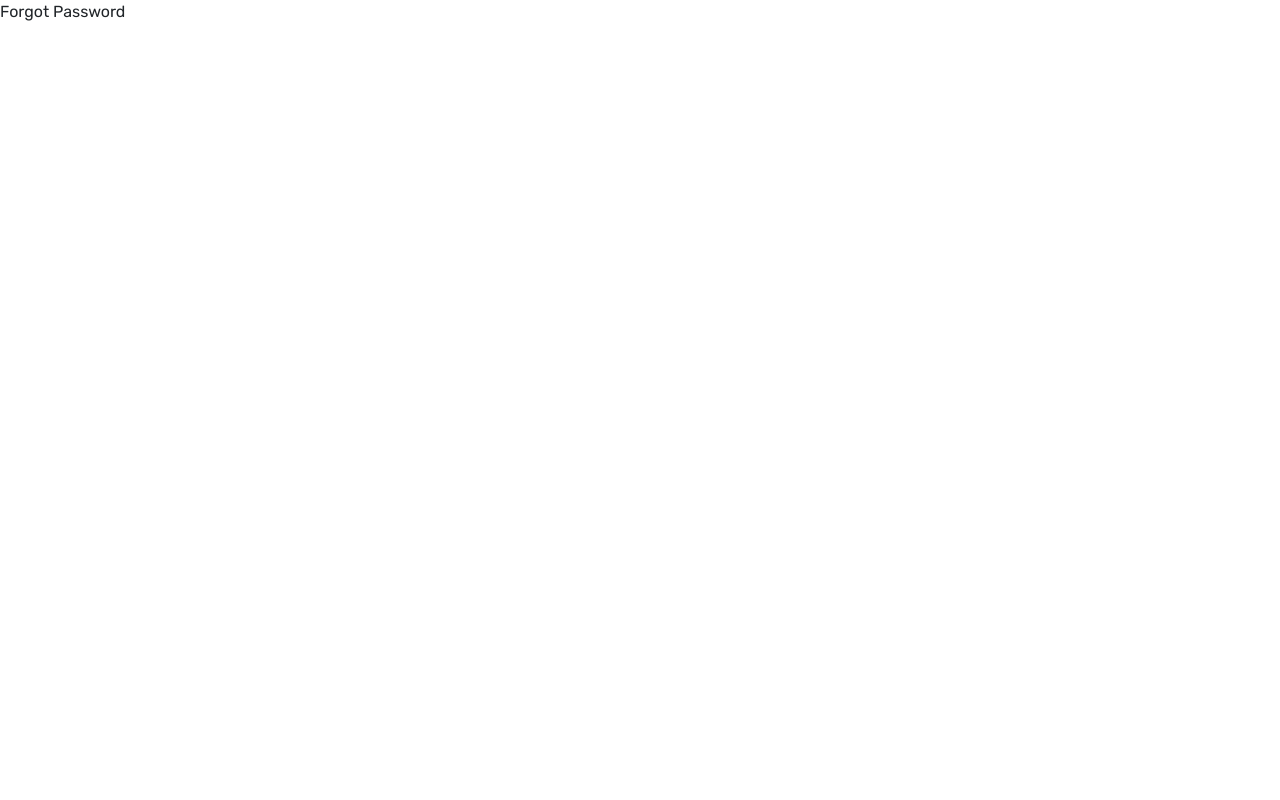
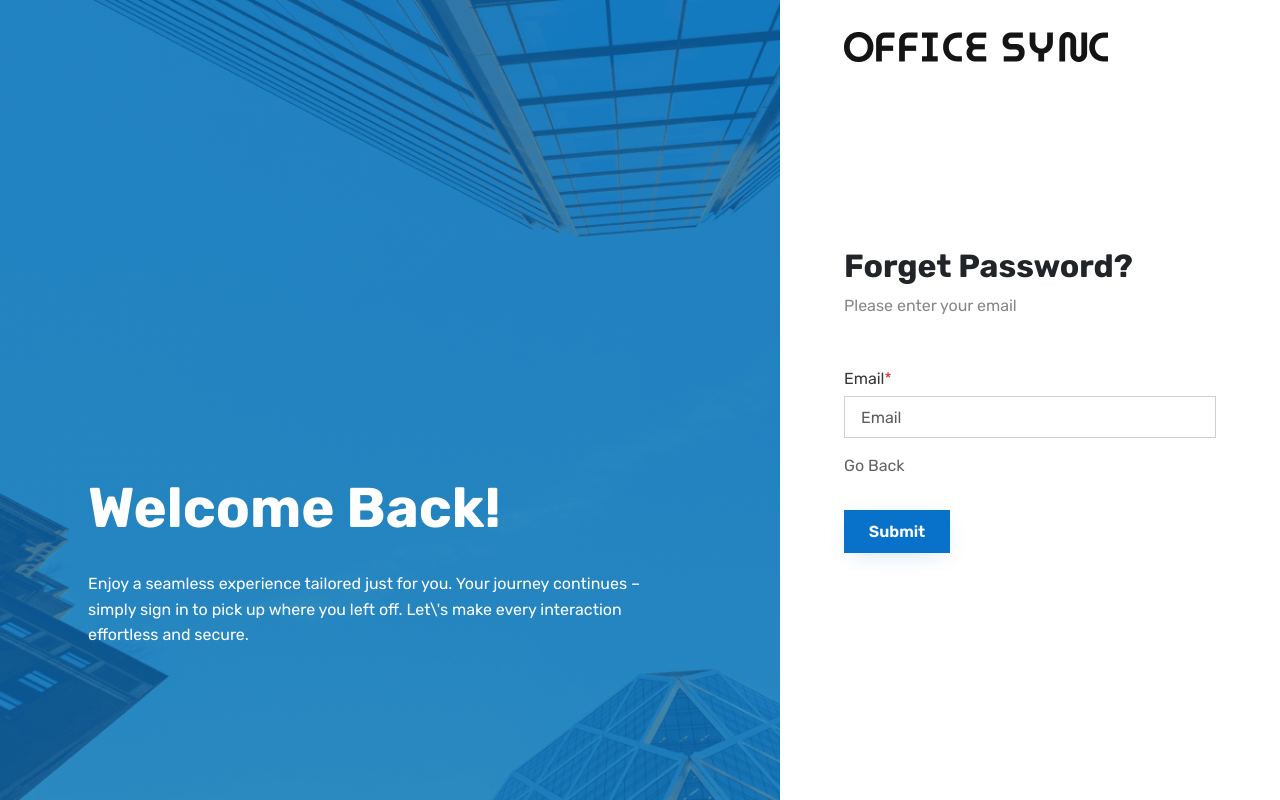
Before and after one commit to developerarjun/officesync-ui-react, a React (Vite) app: page /forgot-password in a window 1280 px wide. Built offline with nearby package versions, Linux system fonts and the light colour scheme.

Commit message:
forget password page setup

```diff
--- a/src/app/modules/auth/forgot-password/ForgotPasswordPage.tsx
+++ b/src/app/modules/auth/forgot-password/ForgotPasswordPage.tsx
@@ -1,14 +1,76 @@
-import { useEffect } from "react";
+import { FormProvider, useForm } from "react-hook-form";
+import { useNavigate } from "react-router-dom";
+import { FORGET_PASSSWORD_FORM_FIELD } from "../login/data-access/models/forget-password-input.model";
+import InputComponent from "../../../shared/components/input/input.component";
+import AuthContentComponent from "../ui/auth-content.component";
+import ButtonComponent from "../../../shared/components/button/ButtonComponent";
 
 function ForgotPasswordPage() {
-    useEffect(() => {
-        console.log("ForgotPassword");
-    }, []);
-    return (
-      <>
-       <>Forgot Password</>
-      </>
-    )
-  }
+  const methods = useForm();
+  const navigate = useNavigate();
 
-  export default ForgotPasswordPage
+  const onSubmit = methods.handleSubmit(data => {
+    console.log(data);
+    methods.reset();
+  })
+
+  return (
+    <section className="authentication">
+       <div className="container-fluid">
+        <div className="row d-flex flex-wrap">
+        <div className="banner-wrap">
+                <AuthContentComponent
+                    className="auth-banner d-flex flex-wrap align-items-end welcome-banner"
+                    bannerHeader="Welcome Back!"
+                    bannerDesc="
+                        Enjoy a seamless experience tailored just for you. Your journey continues – simply sign in to pick up where you left off. Let\'s make every interaction effortless and secure.
+                    "></AuthContentComponent>
+          </div>
+          <div className="auth-form form-pwd-change">
+                <div
+                    className="auth-section d-flex flex-wrap height-full flex-column justify-content-center position-relative"
+                >
+                    <div className="header position-absolute">
+                        <div className="logo">
+                            <a>
+                                <img src="src/assets/images/office-logo.png"/>
+                            </a>
+                        </div>
+                    </div>
+                    <div className="auth-form">
+                        <div className="form-head">
+                            <h1 className="heading">Forget Password?</h1>
+                            <p>Please enter your email</p>
+                        </div>
+                        <FormProvider {...methods}>
+                        <form onSubmit={onSubmit} autoComplete="off">
+                            <div className="mb-3">
+                                <label htmlFor="email" className="form-label">Email
+                                    <span className="text-danger">*</span></label>
+                                    <InputComponent {...FORGET_PASSSWORD_FORM_FIELD[0]} />
+                            </div>
+
+
+                            <div className="mb-3">
+                                <div
+                                    className="form-check d-flex flex-wrap justify-content-between"
+                                >
+                                    <div className="forgot-password">
+                                        <a
+                                            onClick={() => navigate("/login")}>Go Back</a>
+                                    </div>
+                                </div>
+                            </div>
+                            <ButtonComponent btnName="Submit" className="btn btn-primary" btnType="submit" isDisabled={false}></ButtonComponent>
+                        </form>
+                        </FormProvider>
+                    </div>
+                </div>
+            </div>
+        </div>
+       </div>
+    </section>
+  );
+}
+
+export default ForgotPasswordPage;
--- /dev/null
+++ b/src/app/modules/auth/login/data-access/models/forget-password-input.model.ts
@@ -0,0 +1,22 @@
+import { FormInputInterface } from "../../../../../shared/utils/interface";
+
+export const FORGET_PASSSWORD_FORM_FIELD : Array<FormInputInterface> = [
+    {
+        name: 'email',
+        label: 'email',
+        type: 'text',
+        id: 'email',
+        placeholder: 'Email',
+        className: 'form-control',
+        validation: {
+          required: {
+            value: true,
+            message: 'required',
+          },
+          pattern: {
+            value: /^[^\s@]+@[^\s@]+\.[^\s@]+$/,
+            message: 'Invalid email address',
+        },
+        },
+      },
+];
```
